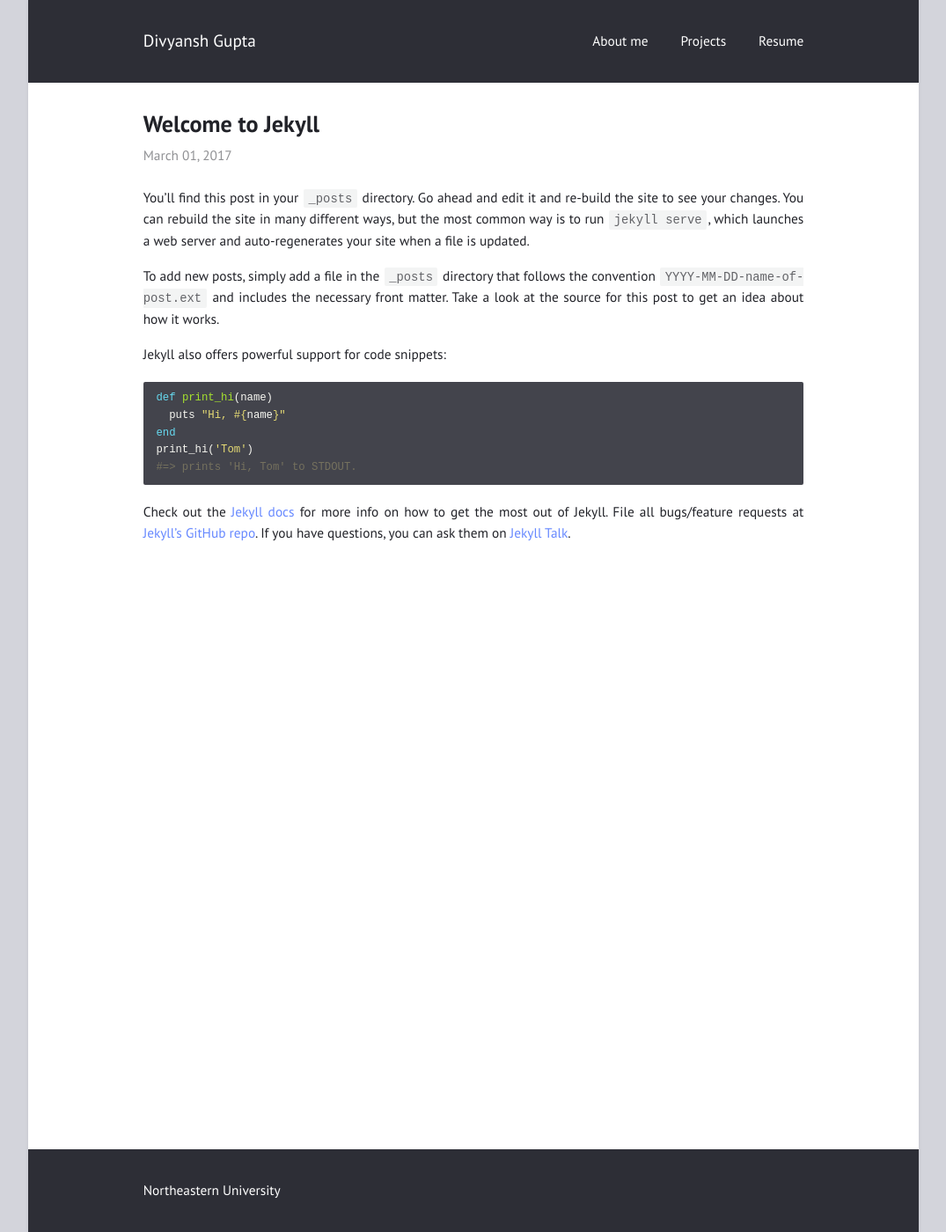
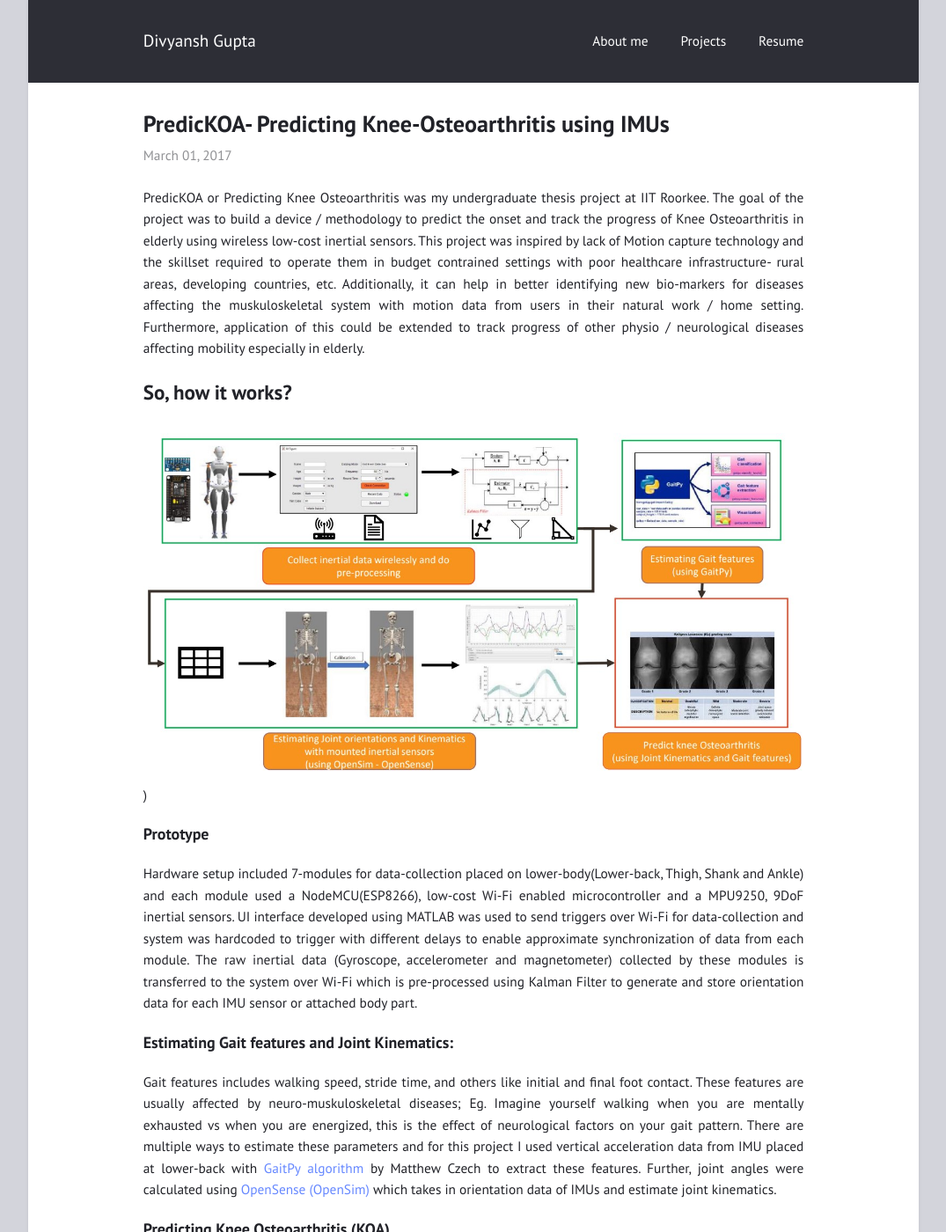
Before and after one commit to gupta-divy/gupta-divy.github.io, a Jekyll site: the page built from _posts/2017-03-01-welcome-to-jekyll.md, in a window 1280 px wide and 1400 px high. Shown: the whole window at 88% size, without its empty margins (102-1177 px from the left). Built offline with Jekyll 4.4.1, drawn with Linux system fonts in a browser that asks for light colours; some of the changed text lies outside the part shown.

Commit message:
Added PredicKOA project

```diff
--- a/_posts/2017-03-01-welcome-to-jekyll.md
+++ b/_posts/2017-03-01-welcome-to-jekyll.md
@@ -1,25 +1,20 @@
 ---
-title: "Welcome to Jekyll"
+title: "PredicKOA- Predicting Knee-Osteoarthritis using IMUs"
 layout: post
 ---
 
-You’ll find this post in your `_posts` directory. Go ahead and edit it and re-build the site to see your changes. You can rebuild the site in many different ways, but the most common way is to run `jekyll serve`, which launches a web server and auto-regenerates your site when a file is updated.
+PredicKOA or Predicting Knee Osteoarthritis was my undergraduate thesis project at IIT Roorkee. The goal of the project was to build a device / methodology to predict the onset and track the progress of Knee Osteoarthritis in elderly using wireless low-cost inertial sensors. This project was inspired by lack of Motion capture technology and the skillset required to operate them in budget contrained settings with poor healthcare infrastructure- rural areas, developing countries, etc. Additionally, it can help in better identifying new bio-markers for diseases affecting the muskuloskeletal system with motion data from users in their natural work / home setting. Furthermore, application of this could be extended to track progress of other physio / neurological diseases affecting mobility especially in elderly.
 
+## So, how it works?
+![PredicKOA working](/assets/predicKOA_process.jpg))
 
-To add new posts, simply add a file in the `_posts` directory that follows the convention `YYYY-MM-DD-name-of-post.ext` and includes the necessary front matter. Take a look at the source for this post to get an idea about how it works.
+### Prototype
+Hardware setup included 7-modules for data-collection placed on lower-body(Lower-back, Thigh, Shank and Ankle) and each module used a NodeMCU(ESP8266), low-cost Wi-Fi enabled microcontroller and a MPU9250, 9DoF inertial sensors. UI interface developed using MATLAB was used to send triggers over Wi-Fi for data-collection and system was hardcoded to trigger with different delays to enable approximate synchronization of data from each module. The raw inertial data (Gyroscope, accelerometer and magnetometer) collected by these modules is transferred to the system over Wi-Fi which is pre-processed using Kalman Filter to generate and store orientation data for each IMU sensor or attached body part.
 
-Jekyll also offers powerful support for code snippets:
+### Estimating Gait features and Joint Kinematics:
+Gait features includes walking speed, stride time, and others like initial and final foot contact. These features are usually affected by neuro-muskuloskeletal diseases; Eg. Imagine yourself walking when you are mentally exhausted vs when you are energized, this is the effect of neurological factors on your gait pattern. There are multiple ways to estimate these parameters and for this project I used vertical acceleration data from IMU placed at lower-back with [GaitPy algorithm](https://pypi.org/project/gaitpy/) by Matthew Czech to extract these features. Further, joint angles were calculated using [OpenSense (OpenSim)](https://simtk.org/projects/opensense) which takes in orientation data of IMUs and estimate joint kinematics.
 
-{% highlight ruby %}
-def print_hi(name)
-  puts "Hi, #{name}"
-end
-print_hi('Tom')
-#=> prints 'Hi, Tom' to STDOUT.
-{% endhighlight %}
+### Predicting Knee Osteoarthritis (KOA)
+Estimated gait features and joint angles (kinematics) acts as bio-markers as they changes with progressing knee osteoarthritis. Some of these bio-markers includes decrease in range of motion for Knee Flexion and Hip Flexion, decrease in Peak Flexion angle at Heel Strike and Midswing, increased double support time, etc. Multiple-linear regression model could be trained to predict KOA progress with accuracy. However, in this project dataset was not large enough to derive meaningful conclusions.
 
-Check out the [Jekyll docs][jekyll-docs] for more info on how to get the most out of Jekyll. File all bugs/feature requests at [Jekyll’s GitHub repo][jekyll-gh]. If you have questions, you can ask them on [Jekyll Talk][jekyll-talk].
-
-[jekyll-docs]: http://jekyllrb.com/docs/home
-[jekyll-gh]:   https://github.com/jekyll/jekyll
-[jekyll-talk]: https://talk.jekyllrb.com/
+Project was not concluded and was hindered by COVID-19 (2021, received A+ for progress). However, this project gave me a deeper understanding on science of bipedal walking and other biomechanical concepts.
```
Also changed, not shown: index.md (+2 -0 lines), assets/predicKOA_process.jpg (added).
